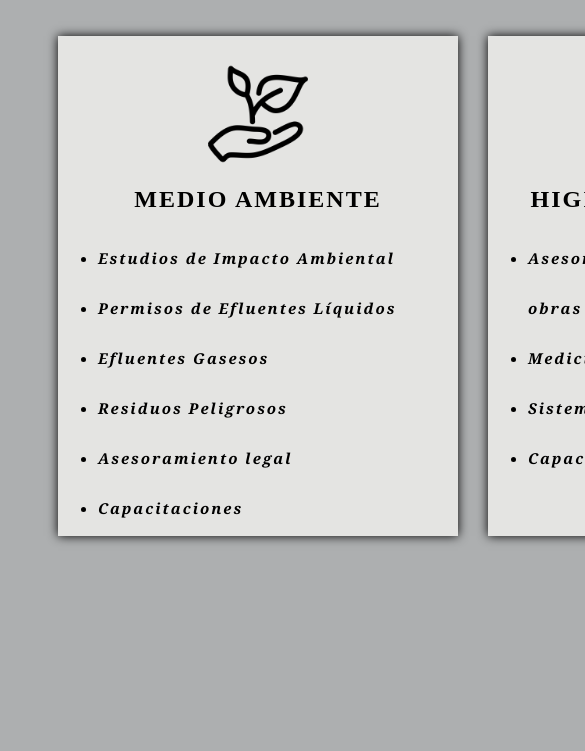
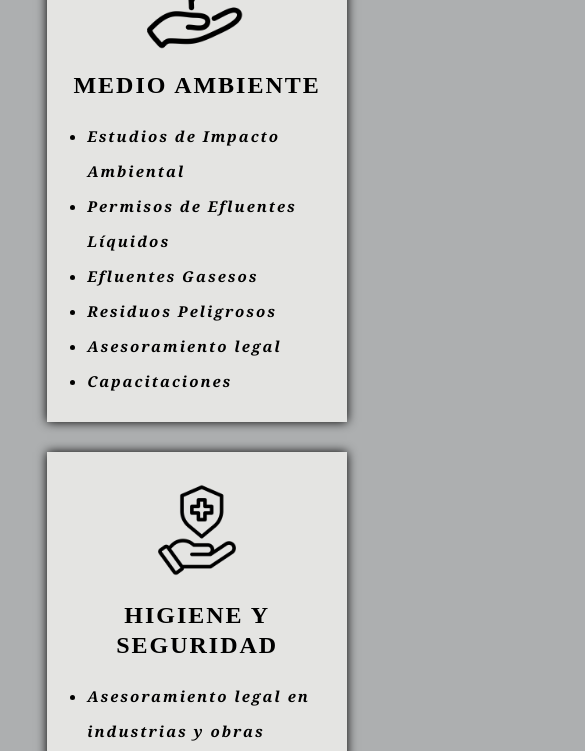
Before and after one commit to AngelinaJrz/TPO-, a plain HTML site: page views/services.html in a window 390 px wide. Shown: the part 375-1126 px from the top of the page, 585 px wide, since content can reach past the window. Drawn offline with nearby package versions, Linux system fonts and the light colour scheme.

Commit message:
Agregando tres puntos de corte

```diff
--- a/estilos/estilos.css
+++ b/estilos/estilos.css
@@ -117,26 +117,31 @@ a{
     grid-gap:-10px;
 
 }
+
 .footer{
     grid-area:footer;
     width: 97vw;
 }
+
 .footertexto{
     margin: auto auto auto 500px;
     font-family: Verdana, BlinkMacSystemFont, -apple-system, "Segoe UI", Roboto,
     Oxygen, Ubuntu, Cantarell, "Open Sans", "Helvetica Neue", sans-serif;
 }
+
 .iconossociles1{
     float: left;
     letter-spacing:50px;
     margin-left: 50px;
 }
+
 .iconossociles2{
     float: right;
     letter-spacing:50px;
     margin-top: -60px;
     margin-right: 100px;
 }
+
 #moving {
     animation-duration: 5s;
     animation-name: slidein;
@@ -158,23 +163,24 @@ a{
 
                         /*CSS  SERVICIOS*/
 .sectionServicios{
-    width: 90vw;
+    width: 97vw;
     height: 100vh;
-    margin:auto auto auto -40px;
 }
+
 .tituloMain1{
     font-size: 40px;
-    margin: auto;
 }
+
 .tituloMain{
     font-size: 60px;
     text-align: center;
 }
+
 .containerSection{
     display: grid;
-    grid-template-columns: repeat(3, 400px);
+    grid-template-columns: repeat(3, 300px);
     grid-template-rows: 500px;
-    grid-gap: 30px;
+    grid-gap: 20px;
     justify-content:space-evenly;
 }
 .containerSection > div{
@@ -195,6 +201,24 @@ a{
 .textoTabla{
     font-family: 'Noto Serif', serif;
     letter-spacing: 2px;
-    line-height: 50px;
+    line-height: 35px;
     font-size: 15px;
 }
+
+@media only screen and (max-width: 1000px) {
+    .containerSection {
+        grid-template-columns: repeat(2, 400px);
+        grid-template-rows: 500px;
+        grid-gap: 30px;
+        justify-content:space-evenly;
+    }
+}
+
+@media only screen and (max-width: 800px) {
+    .containerSection {
+        grid-template-columns: repeat(1, 300px);
+        grid-template-rows: 500px;
+        grid-gap: 30px;
+        justify-content:space-evenly;
+    }
+}
--- a/views/services.html
+++ b/views/services.html
@@ -31,15 +31,14 @@
         <!-- Vani, esto no lo quise tocar porque para ajustarlo
         tendría que modificar el css y maquetados que ya hiciste
         -->
-        <main class="containermain">
+        <main class="grid-container">
             <section class="sectionServicios">
-                <h1 class="tituloMain1">Brindamos los siguientes servicios:</h1>
                 <h1 class="tituloMain">Servicios</h1>
 
                 <article class="containerSection">
-                    <div>
+                    <div id="ma" name="ma" class="grid-item">
                         <br>
-                        <img src="/img/ahorra-energia.png" alt="Imagen de energia" srcset="" width="100"/>
+                        <img src="../img/ahorra-energia.png" alt="Imagen de energia" srcset="" width="100"/>
                         <h2>MEDIO AMBIENTE</h2>
                         <ul class="textoTabla">
                             <li>Estudios de Impacto Ambiental</li>
@@ -50,9 +49,9 @@
                             <li>Capacitaciones</li>
                         </ul>
                     </div>
-                    <div>
+                    <div id="hys" name="hys" class="grid-item">
                         <br>
-                        <img src="/img/seguro.png" alt="Imagen de seguro" srcset="" width="100"/>
+                        <img src="../img/seguro.png" alt="Imagen de seguro" srcset="" width="100"/>
                         <h2>HIGIENE Y SEGURIDAD</h2>
                         <ul class="textoTabla">
                             <li>Asesoramiento legal en industrias y obras</li>
@@ -62,9 +61,9 @@
                         </ul>
                     </div>
 
-                    <div>
+                    <div id="sgi" name="sgi" class="grid-item">
                         <br>
-                        <img src="/img/evaluacion.png" alt="Imagen de seguro" srcset="" width="100"/>
+                        <img src="../img/evaluacion.png" alt="Imagen de seguro" srcset="" width="100"/>
                         <h2>AUDITORÍAS SGI</h2>
                         <ul class="textoTabla">
                             <li>Auditorías internas ISO 9001:2015</li>
@@ -73,10 +72,7 @@
                         </ul>
                     </div>
                 </article>
-
-            </section>
-        </main>
-        <br>
+                <br /><br /><br />
                 <footer class="containerfooter">
                     <div class="item footer">
 
@@ -105,11 +101,13 @@
                         </a>
                         </div>
 
-
-
                     </div>
 
                 </footer>
+            </section>
+
+        </main>
+        <br>
 
     </body>
 </html>
```
Lines whose indentation alone changed are shown as unchanged.
